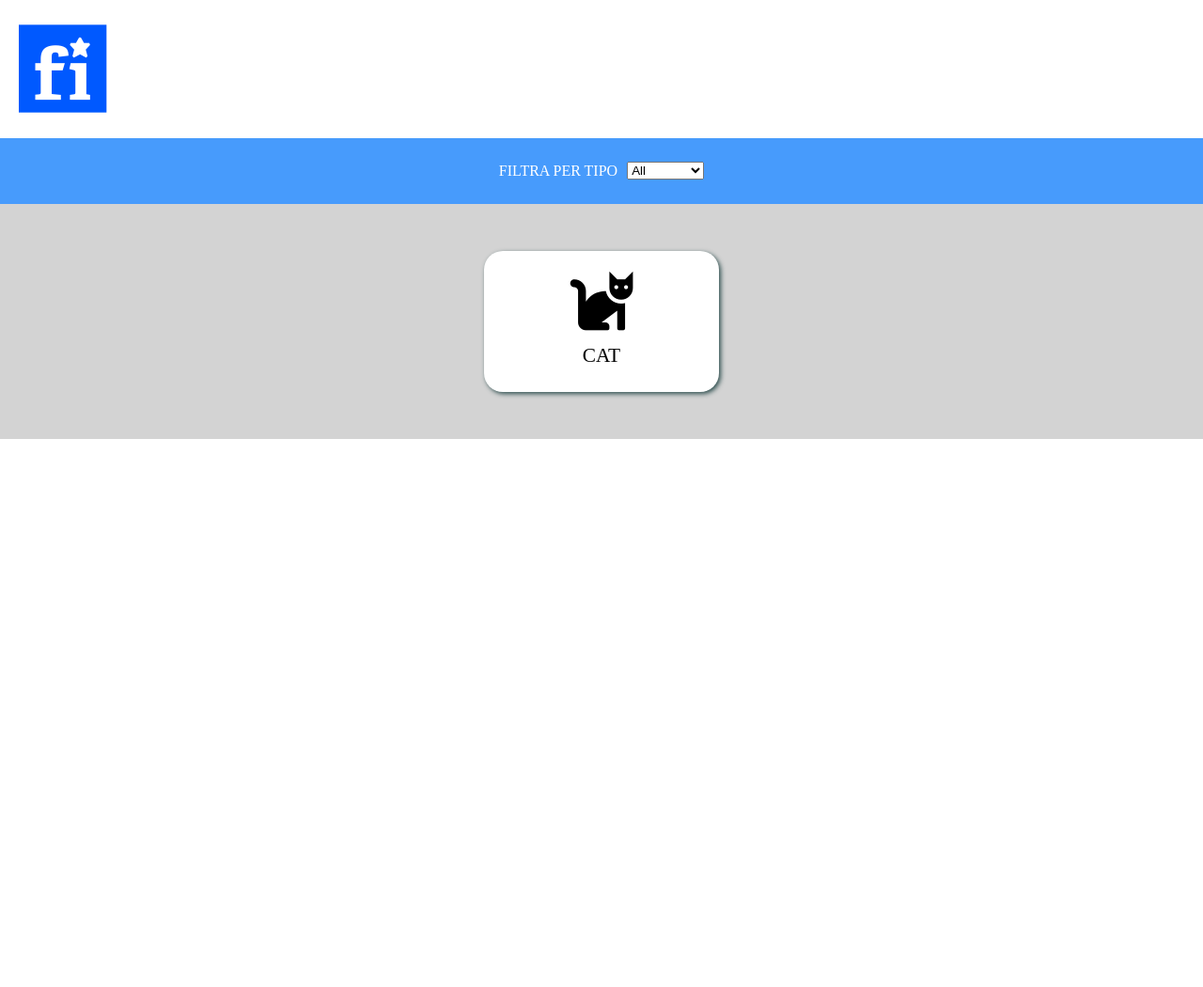
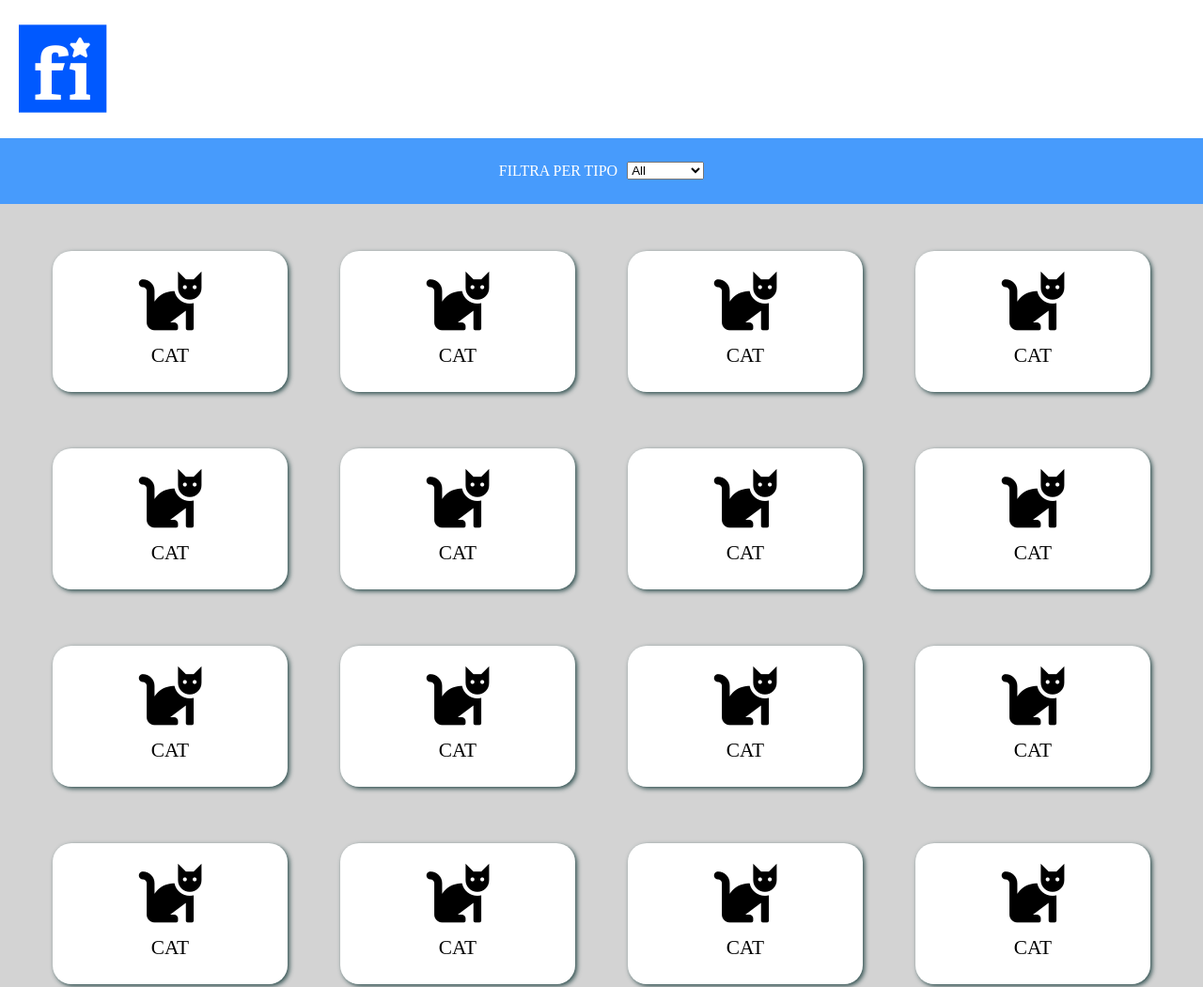
Before and after one commit to Scova89/js-es6-icons, a plain HTML site: page index.html in a window 1280 px wide. Shown: the top 1050 px of the page at 94% size. Before the commit the page ends 800 px from the top, so only its background shows below. Drawn offline with Linux system fonts and the light colour scheme.

Commit message:
inserimento schede icone dinamicamente

```diff
--- a/index.html
+++ b/index.html
@@ -28,11 +28,11 @@
             </div>
 
             <div class="container-schede">
-                <div class="scheda">
-                    <!-- <div>
+                <!-- <div class="scheda">
+                    <div>
                         <i class="fas fa-cat"></i><p>cat</p>
-                    </div> -->
-                </div>
+                    </div>
+                </div> -->
 
             </div>
         </main>
--- a/js/script.js
+++ b/js/script.js
@@ -113,13 +113,23 @@ const animals = [
 	}
 ];
 
-const schedaIcona = document.querySelector('.scheda');
+const schedaIcona = document.querySelector('.container-schede');
 
 for(let i = 0; i < animals.length; i++){
-    schedaIcona.innerHTML = `
-    <div>
-        <i class="fas fa-cat"></i>
-        <p>cat</p>
+    const schedaCorrente = animals[i];
+
+    schedaIcona.innerHTML += schedaTemplate(schedaCorrente);
+}
+
+
+function schedaTemplate(dati){
+    const {name, prefix, type, family, color} = dati;
+    return `
+    <div class="scheda">
+        <div>
+            <i class="fas fa-cat"></i><p>cat</p>
+        </div>
     </div>
     `
+
 }
```
